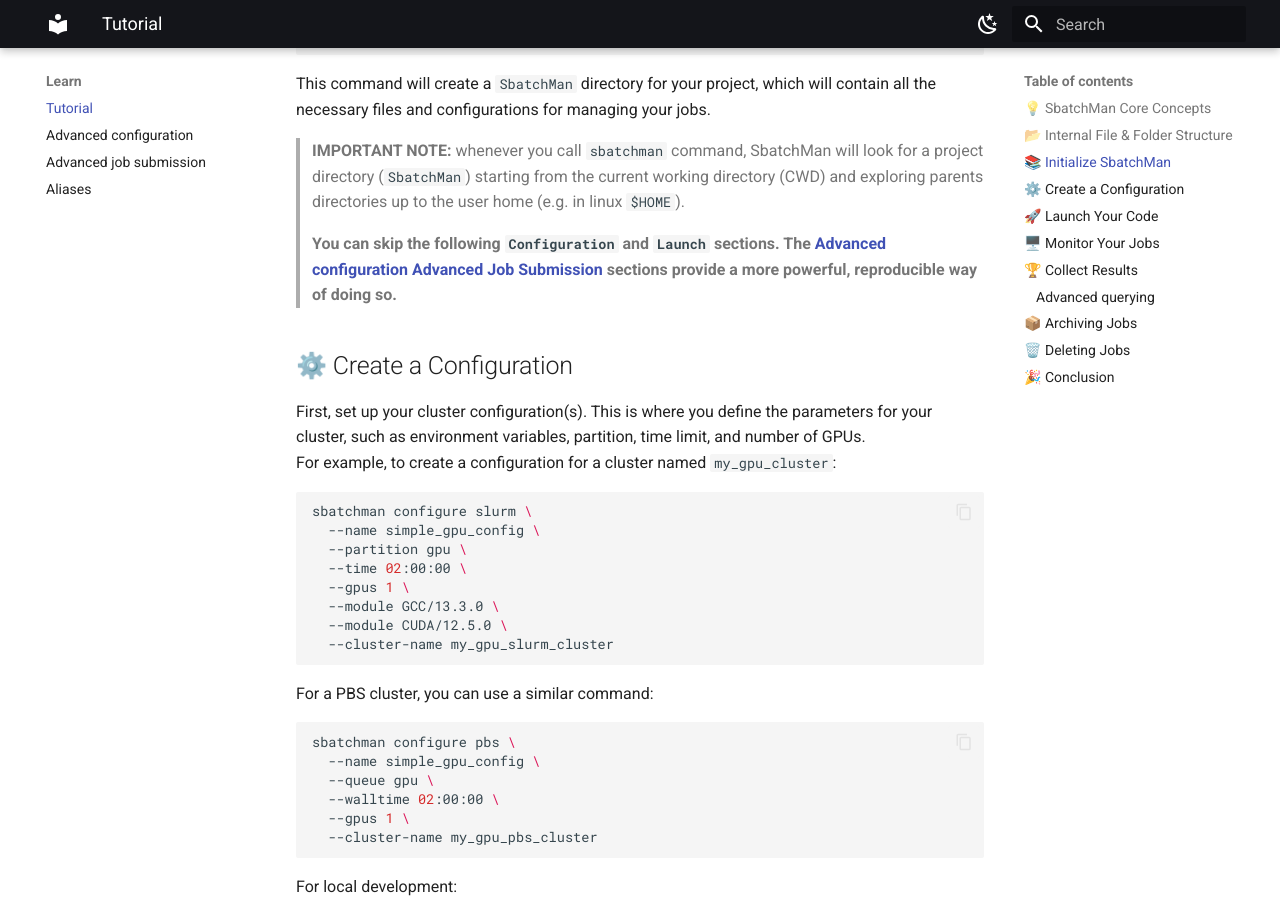
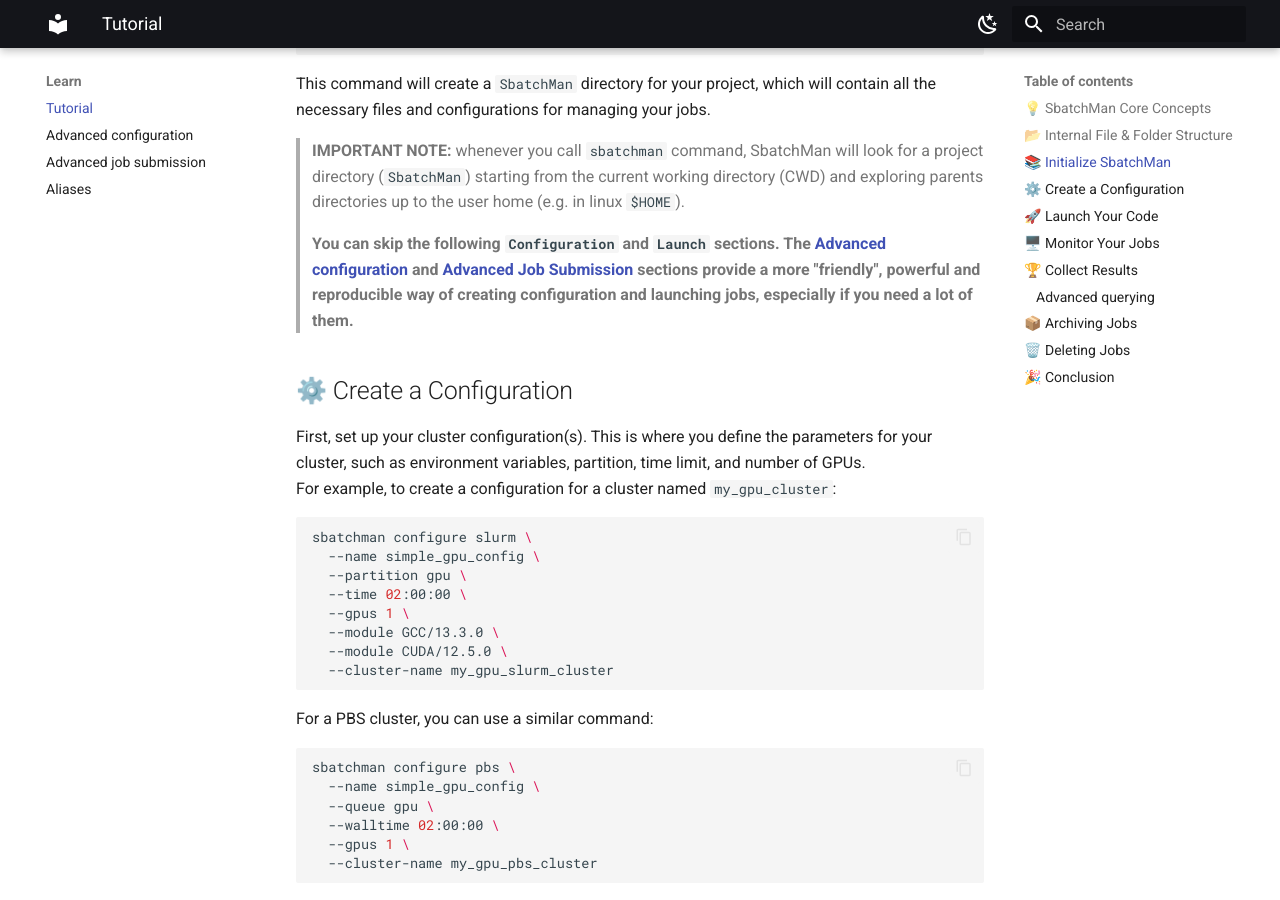
Before and after one commit to LorenzoPichetti/SbatchMan, an MkDocs documentation site: the page built from docs/learn/tutorial.md, in a window 1280 px wide and 900 px high, scrolled down 2002 px. Built offline with MkDocs 1.6.1 and Material for MkDocs 9.7.7, drawn with Linux system fonts in a browser that asks for light colours.

Commit message:
small docs fix

```diff
--- a/docs/learn/tutorial.md
+++ b/docs/learn/tutorial.md
@@ -77,7 +77,7 @@
 
 > **IMPORTANT NOTE:** whenever you call `sbatchman` command, SbatchMan will look for a project directory (`SbatchMan`) starting from the current working directory (CWD) and exploring parents directories up to the user home (e.g. in linux `$HOME`).
 
-> **You can skip the following `Configuration` and `Launch` sections. The [Advanced configuration](learn/configuration.md)  [Advanced Job Submission](learn/launching_jobs.md) sections provide a more powerful, reproducible way of doing so.**
+> **You can skip the following `Configuration` and `Launch` sections. The [Advanced configuration](learn/configuration.md) and  [Advanced Job Submission](learn/launching_jobs.md) sections provide a more "friendly", powerful and reproducible way of creating  configuration and launching jobs, especially if you need a lot of them.**
 
 ## ⚙️ Create a Configuration
 
```
